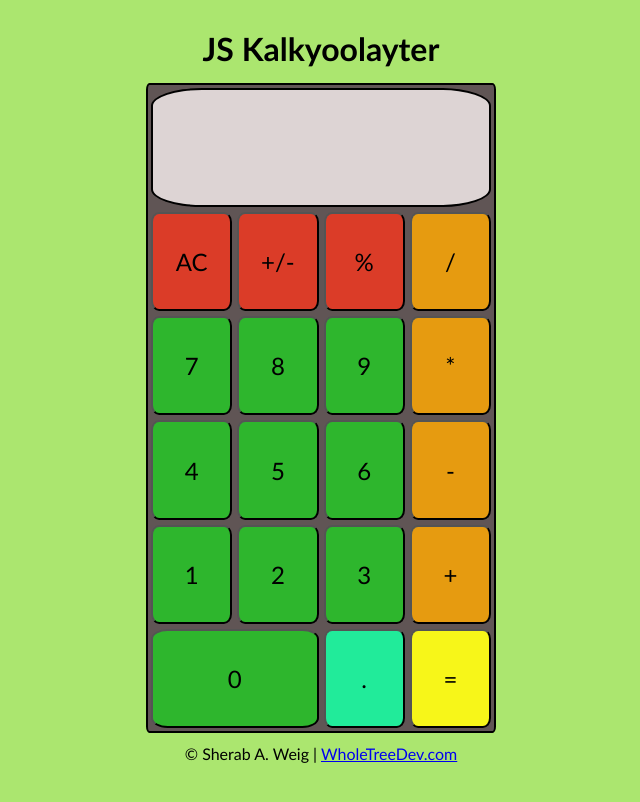
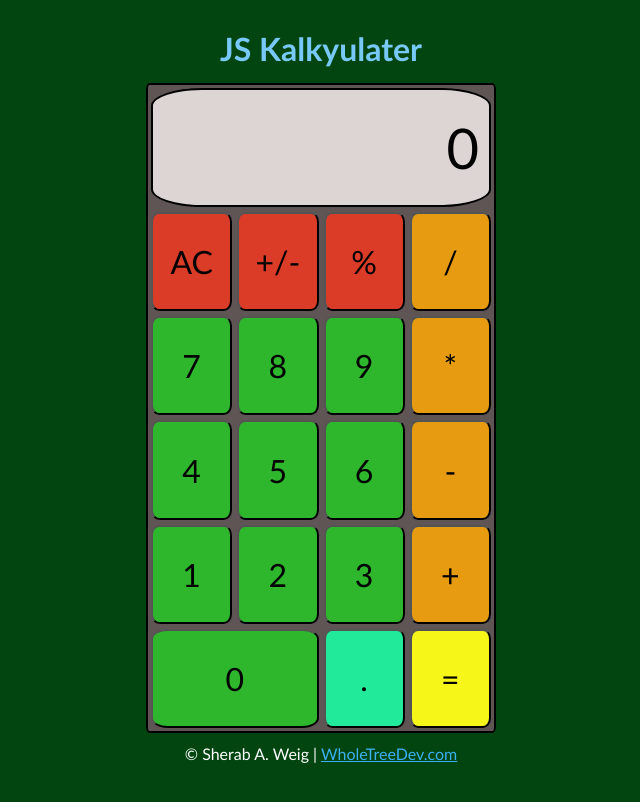
Before and after one commit to Sherab-Z/JS-Calculator, a plain HTML site: page index.html in a window 1280 px wide. Shown: the whole page, without its empty margins (319-959 px from the left). Drawn offline with Linux system fonts and the light colour scheme.

Commit message:
Adjust colors, add dummy number in display

```diff
--- a/css/style.css
+++ b/css/style.css
@@ -8,7 +8,7 @@ body * {
 
 body {
   height: 100vh;
-  background-color: rgba(130, 218, 41, 0.669);
+  background-color: rgb(2, 69, 16);
 }
 
 header {
@@ -16,6 +16,7 @@ header {
   height: 10%;
   justify-content: center;
   align-items: center;
+  color: rgb(120, 201, 248);
 }
 
 main {
@@ -27,6 +28,11 @@ main {
 
 footer {
   height: 10%;
+  color: white;
+}
+
+a {
+  color: rgb(57, 176, 244);
 }
 
 .outer.container {
@@ -56,15 +62,24 @@ footer {
   border-radius: 1%;
 }
 
-.display {
+.display.container {
+  padding: 10px;
+  display: flex;
+  justify-content: end;
+  align-items: center;
   border: 2px solid black;
   border-radius: 15%;
   background-color: rgb(221, 212, 212);
   grid-column: 1 / 5;
+  font-size:3.5em;
+}
+
+.display.txt {
+
 }
 
 .btn {
-  font-size: x-large;
+  font-size: 2em;
   border-radius: 10%;
 }
 
--- a/index.html
+++ b/index.html
@@ -10,12 +10,14 @@
   </head>
   <body>
     <header>
-      <h1>JS Kalkyoolayter</h1>
+      <h1>JS Kalkyulater</h1>
     </header>
     <main>
       <div class="outer container">
         <div class="inner grid container">
-          <div class="display"></div>
+          <div class="display container">
+            <div class="display txt">0</div>
+          </div>
           <button type="button" class="btn top ac">AC</button>
           <button type="button" class="btn top sign">+/-</button>
           <button type="button" class="btn top modulus">%</button>
```
